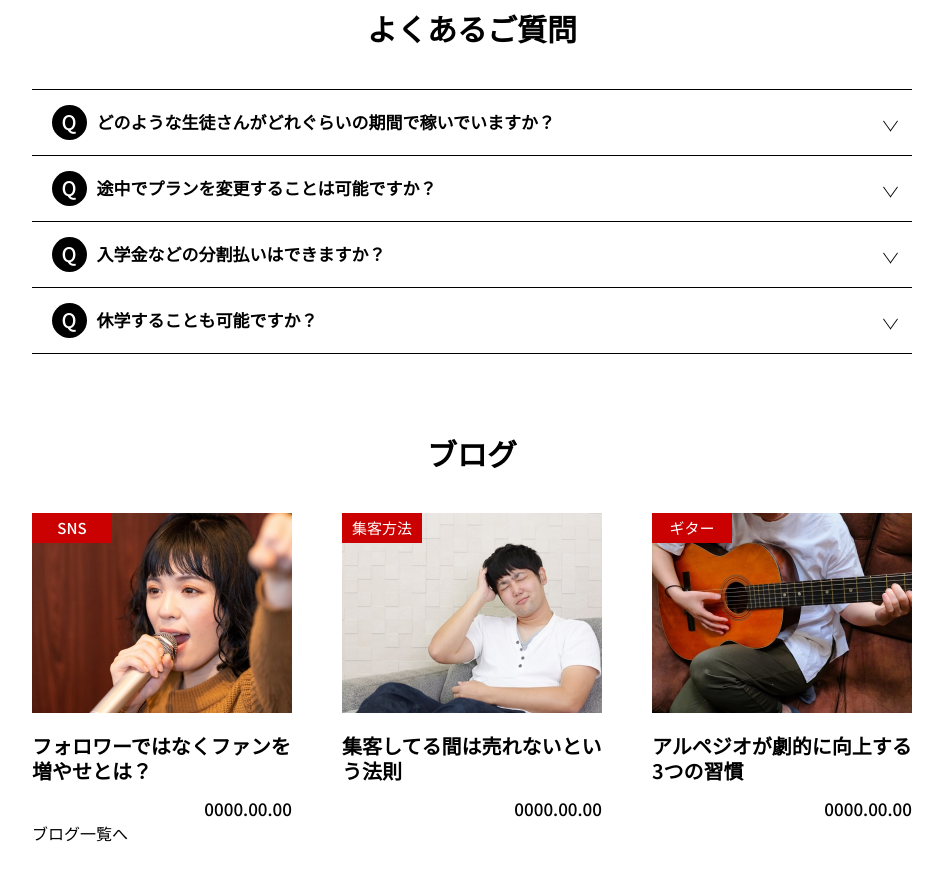
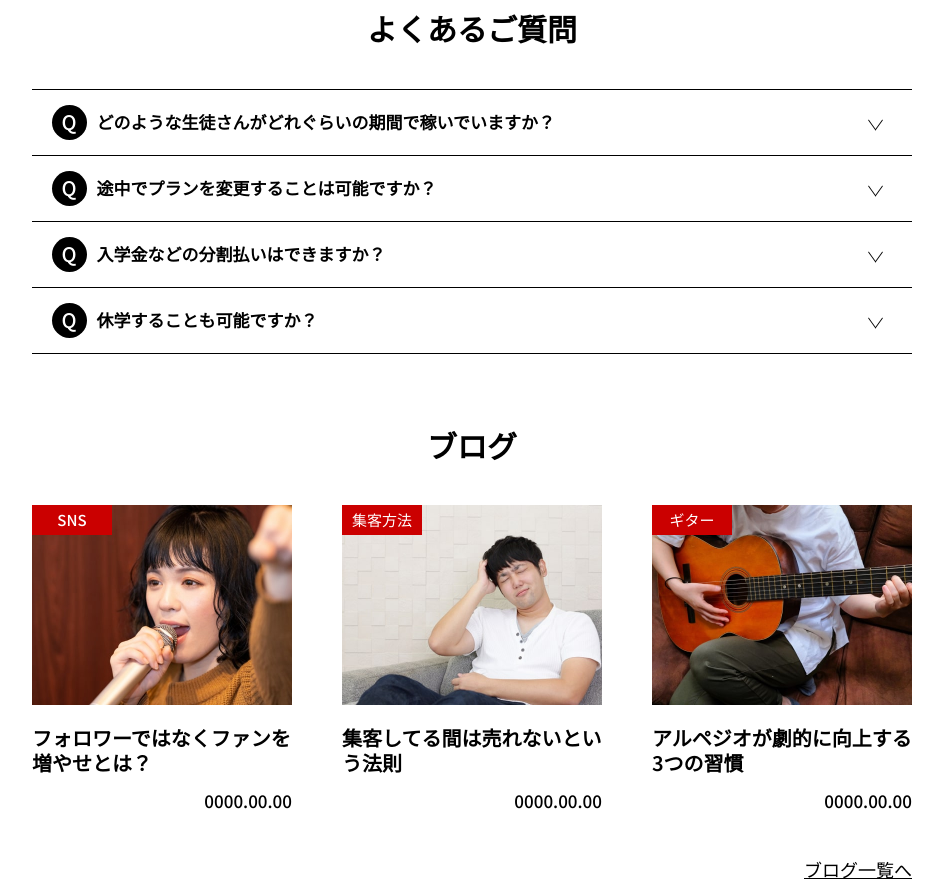
Before and after one commit to rinasuzuki52/musicschool, a website: page index.html in a window 1280 px wide. Shown: the part 3755-4640 px from the top of the page, without its empty margins (168-1111 px from the left). Drawn offline with nearby package versions, Linux system fonts and the light colour scheme.

Commit message:
パーフェクトピクセル

```diff
--- a/index.html
+++ b/index.html
@@ -418,9 +418,11 @@
                         </time>
                     </a>
                 </div>
-                <a href="#" class="p-to-blog__link">
+                <div class="p-top-blog__more">
+                    <a href="#" class="p-top-blog__link">
                     ブログ一覧へ
-                </a>
+                    </a>
+                </div>
             </div>
          </section>
     </main>
--- a/scss/object/project/_top.scss
+++ b/scss/object/project/_top.scss
@@ -588,8 +588,10 @@
     transform-origin: center;
     /* 鋭角に見せるために横幅を縮める */
     scale: 0.8 1.1;
+    @include sp {
     right: rem(15);
     top: 50%;
+    }
 }
 
 .p-qa-list__q.active::after {
@@ -669,7 +671,10 @@
 // ==========================================================================
 
 .p-top-blog {
-    padding-block: rem(24) rem(191);
+    padding-block: rem(16) rem(191);
+    @include sp {
+        padding-block: rem(24) rem(196);
+    }
 }
 
 .p-blog-cards {
@@ -724,13 +729,18 @@
     padding-block: rem(2.5);
 }
 
+.p-top-blog__more {
+    display: flex;
+    justify-content: flex-end;
+    width:100%;
+    margin-top: rem(44);
+    @include sp {
+        margin-top: rem(43);
+        justify-content: center;
+    }
+}
+
 .p-top-blog__link {
-    display: flex;
-    width:rem(108);
-    margin-top: rem(37);
-    margin-inline: auto;
-    justify-content: center;
-    align-items: center;
     font-size: rem(18);
     line-height: calc(18 / 18);
     border-bottom: 0.05rem solid;
@@ -738,5 +748,6 @@
     cursor: pointer;
     &:hover {
     opacity: 0.7;
-  }
+    }
+
 }
```
Also changed, not shown: css/style.css.
